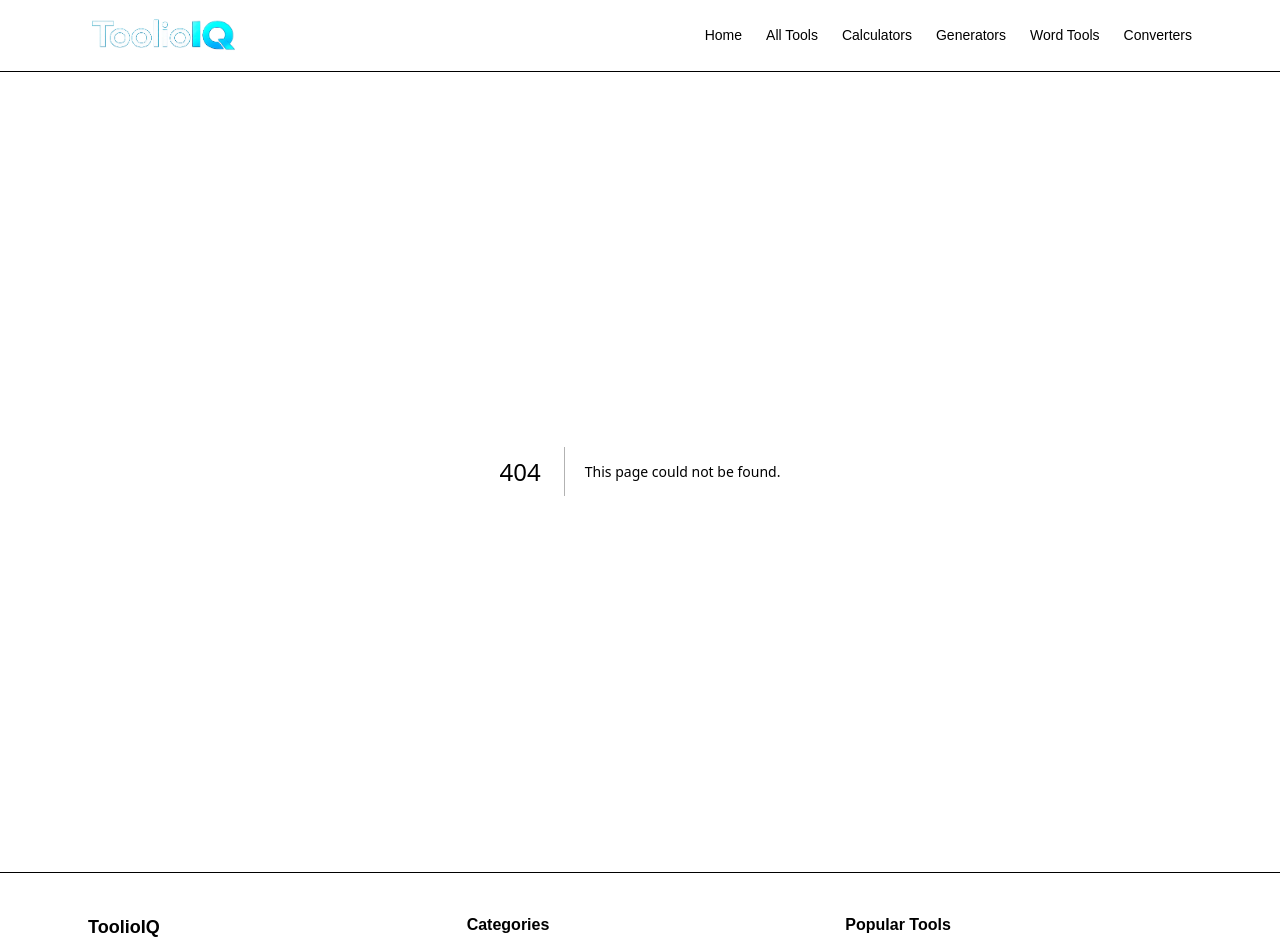
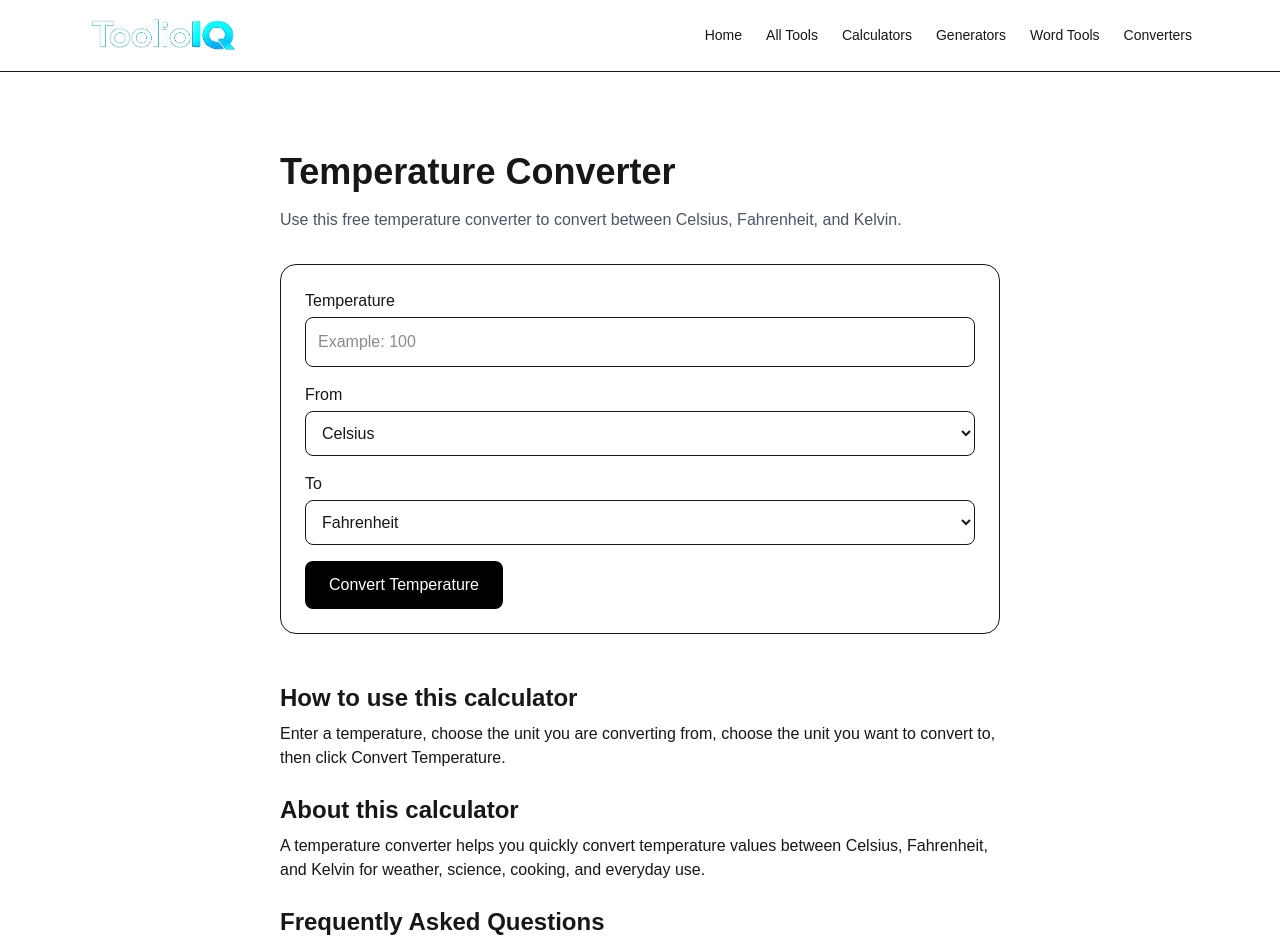
Before and after one commit to toolioiq/toolioiq, a Next.js app: page /converters/temperature-converter in a window 1280 px wide. Before the commit this address had no page. Shown: the top 952 px of the page. Built offline with nearby package versions, Linux system fonts and the light colour scheme.

Commit message:
Add temperature converter

```diff
--- /dev/null
+++ b/app/converters/temperature-converter/page.tsx
@@ -0,0 +1,66 @@
+import type { Metadata } from "next";
+import TemperatureConverter from "@/components/TemperatureConverter";
+import CalculatorPageLayout from "@/components/CalculatorPageLayout";
+
+export const metadata: Metadata = {
+  title: "Temperature Converter | ToolioIQ",
+  description:
+    "Convert Celsius, Fahrenheit, and Kelvin temperatures with ToolioIQ's free temperature converter.",
+};
+
+export default function TemperatureConverterPage() {
+  return (
+    <CalculatorPageLayout
+      title="Temperature Converter"
+      description="Use this free temperature converter to convert between Celsius, Fahrenheit, and Kelvin."
+      howToUse={
+        <p>
+          Enter a temperature, choose the unit you are converting from, choose
+          the unit you want to convert to, then click Convert Temperature.
+        </p>
+      }
+      explanation={
+        <p>
+          A temperature converter helps you quickly convert temperature values
+          between Celsius, Fahrenheit, and Kelvin for weather, science, cooking,
+          and everyday use.
+        </p>
+      }
+      faqs={
+        <>
+          <h3 className="font-semibold mt-4">
+            Is this temperature converter free?
+          </h3>
+          <p>Yes. This temperature converter is free to use.</p>
+
+          <h3 className="font-semibold mt-4">
+            Can I convert Celsius to Fahrenheit?
+          </h3>
+          <p>
+            Yes. You can convert Celsius to Fahrenheit, Fahrenheit to Celsius,
+            Celsius to Kelvin, Kelvin to Celsius, and more.
+          </p>
+        </>
+      }
+      relatedTools={[
+        {
+          title: "Percentage Calculator",
+          href: "/calculators/percentage-calculator",
+          description: "Calculate percentages quickly and easily.",
+        },
+        {
+          title: "Random Number Generator",
+          href: "/generators/random-number-generator",
+          description: "Generate random numbers between any range.",
+        },
+        {
+          title: "Word Counter",
+          href: "/word-tools/word-counter",
+          description: "Count words, characters, and sentences instantly.",
+        },
+      ]}
+    >
+      <TemperatureConverter />
+    </CalculatorPageLayout>
+  );
+}
--- /dev/null
+++ b/components/TemperatureConverter.tsx
@@ -0,0 +1,100 @@
+"use client";
+
+import { useState } from "react";
+
+export default function TemperatureConverter() {
+  const [temperature, setTemperature] = useState("");
+  const [fromUnit, setFromUnit] = useState("celsius");
+  const [toUnit, setToUnit] = useState("fahrenheit");
+  const [result, setResult] = useState<number | null>(null);
+  const [error, setError] = useState("");
+
+  const convertTemperature = () => {
+    setError("");
+    setResult(null);
+
+    const value = Number(temperature);
+
+    if (temperature === "" || isNaN(value)) {
+      setError("Please enter a valid temperature.");
+      return;
+    }
+
+    let celsiusValue = value;
+
+    if (fromUnit === "fahrenheit") {
+      celsiusValue = (value - 32) * (5 / 9);
+    } else if (fromUnit === "kelvin") {
+      celsiusValue = value - 273.15;
+    }
+
+    let converted = celsiusValue;
+
+    if (toUnit === "fahrenheit") {
+      converted = celsiusValue * (9 / 5) + 32;
+    } else if (toUnit === "kelvin") {
+      converted = celsiusValue + 273.15;
+    }
+
+    setResult(Number(converted.toFixed(2)));
+  };
+
+  return (
+    <div className="border rounded-2xl p-6 space-y-4">
+      <div>
+        <label className="block font-medium mb-1">Temperature</label>
+        <input
+          type="number"
+          value={temperature}
+          onChange={(e) => setTemperature(e.target.value)}
+          className="border rounded-lg p-3 w-full"
+          placeholder="Example: 100"
+        />
+      </div>
+
+      <div>
+        <label className="block font-medium mb-1">From</label>
+        <select
+          value={fromUnit}
+          onChange={(e) => setFromUnit(e.target.value)}
+          className="border rounded-lg p-3 w-full"
+        >
+          <option value="celsius">Celsius</option>
+          <option value="fahrenheit">Fahrenheit</option>
+          <option value="kelvin">Kelvin</option>
+        </select>
+      </div>
+
+      <div>
+        <label className="block font-medium mb-1">To</label>
+        <select
+          value={toUnit}
+          onChange={(e) => setToUnit(e.target.value)}
+          className="border rounded-lg p-3 w-full"
+        >
+          <option value="celsius">Celsius</option>
+          <option value="fahrenheit">Fahrenheit</option>
+          <option value="kelvin">Kelvin</option>
+        </select>
+      </div>
+
+      <button
+        onClick={convertTemperature}
+        className="bg-black text-white px-6 py-3 rounded-lg"
+      >
+        Convert Temperature
+      </button>
+
+      {error && <p className="text-red-600 font-medium">{error}</p>}
+
+      {result !== null && (
+        <div className="bg-gray-50 border rounded-xl p-6">
+          <h2 className="text-2xl font-bold mb-2">Conversion Result</h2>
+          <p className="text-xl">
+            Result: <strong>{result.toLocaleString()}</strong>
+          </p>
+        </div>
+      )}
+    </div>
+  );
+}
--- a/data/tools.ts
+++ b/data/tools.ts
@@ -89,4 +89,10 @@ export const tools = [
   category: "Calculators",
   description: "Calculate the new value after a percentage decrease.",
   },
+  {
+  title: "Temperature Converter",
+  href: "/converters/temperature-converter",
+  category: "Converters",
+  description: "Convert Celsius, Fahrenheit, and Kelvin temperatures.",
+  },
 ];
```
